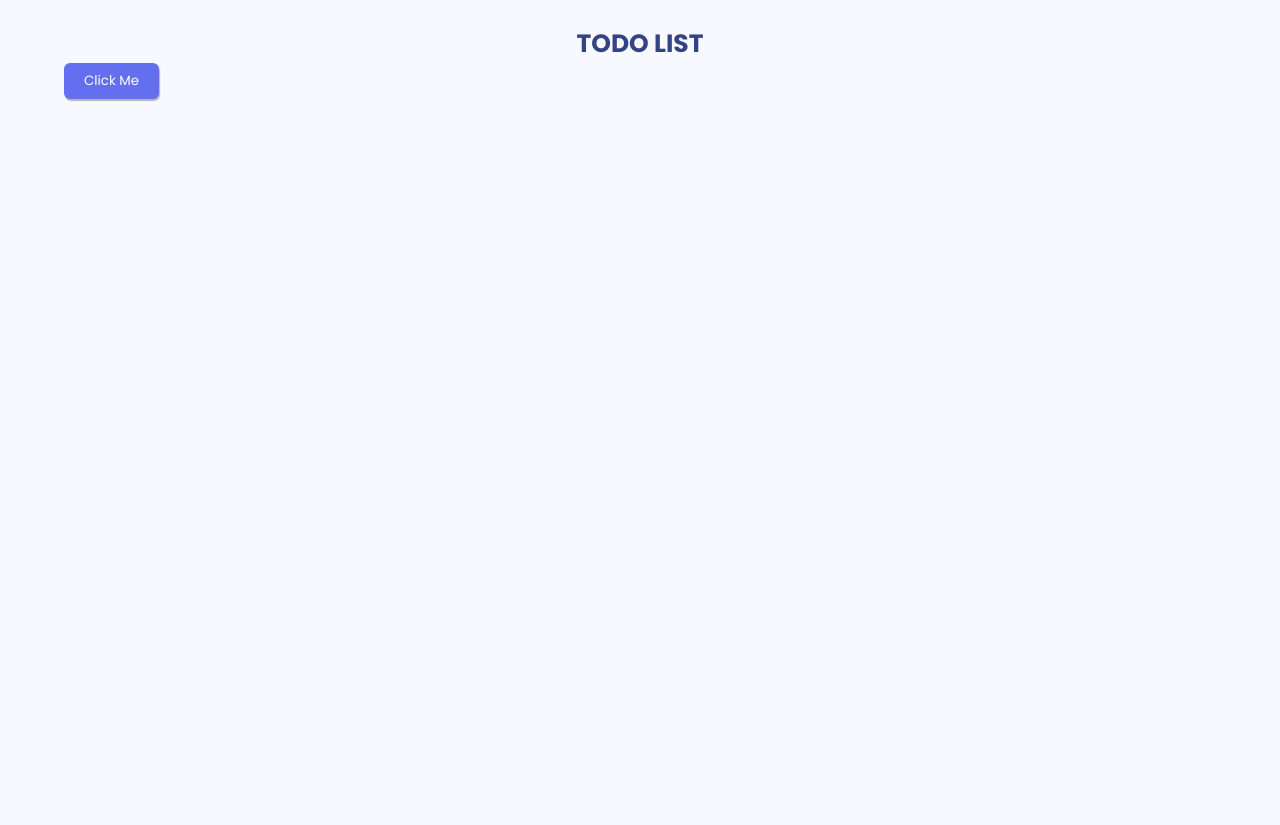
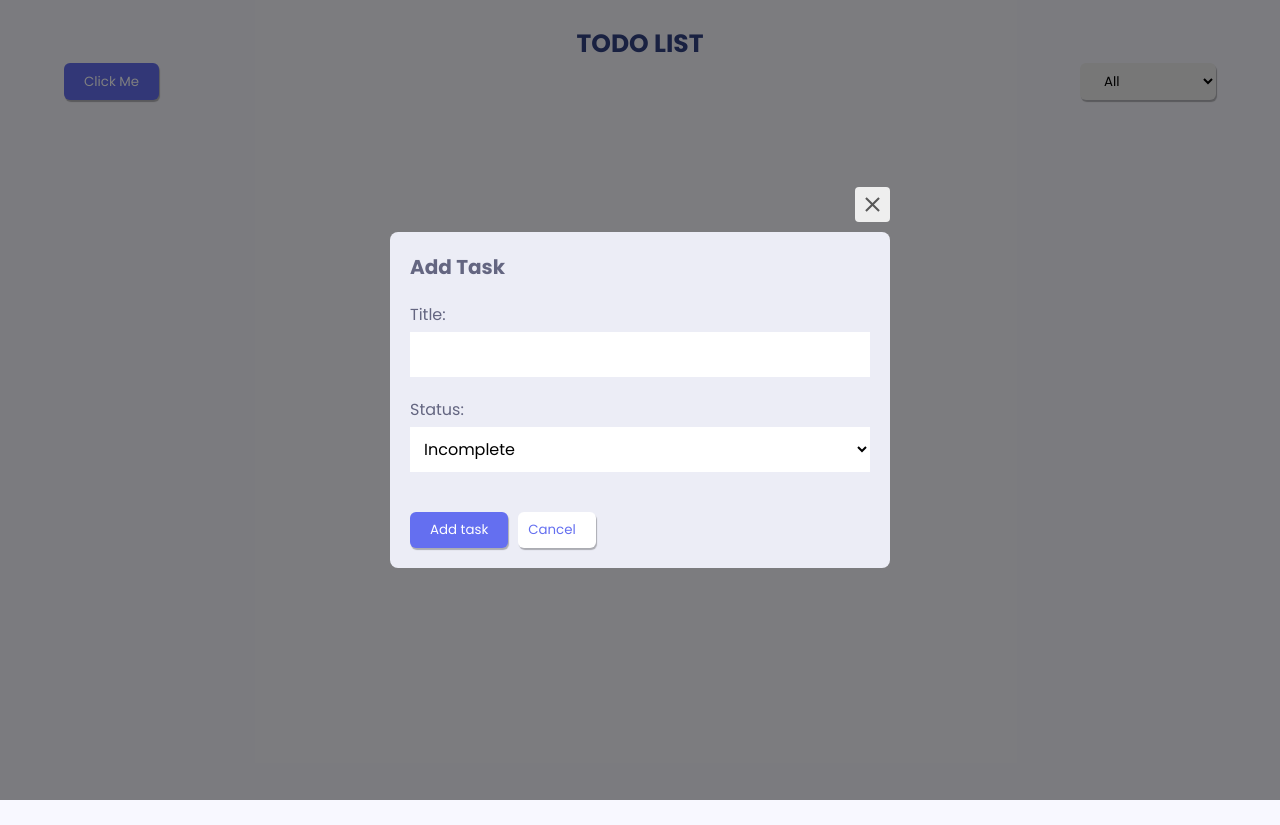
Before and after one commit to d-zucho/todo-app-yt, a React (Vite) app: page / in a window 1280 px wide. Built offline with nearby package versions, Linux system fonts and the light colour scheme.

Commit message:
start modal and form with styles

```diff
--- a/src/App.jsx
+++ b/src/App.jsx
@@ -5,6 +5,7 @@ import Header from './components/Header'
 
 // global styles
 import './styles/GlobalStyles.css'
+import Modal from './components/Modal'
 
 function App() {
   return (
@@ -12,6 +13,7 @@ function App() {
       <PageTitle>Todo List</PageTitle>
       <div className='container'>
         <Header />
+        <Modal />
       </div>
     </>
   )
--- a/src/components/Button.jsx
+++ b/src/components/Button.jsx
@@ -13,10 +13,8 @@ function Button({ type, varient, children }) {
   )
 }
 
-function SelectButton() {
-  return <div></div>
+export function SelectButton({ children, id, ...rest }) {
+  return <select className='btn btn_select'>{children}</select>
 }
 
-export { Button, SelectButton }
-
 export default Button
--- a/src/components/Header.jsx
+++ b/src/components/Header.jsx
@@ -1,4 +1,6 @@
-import Button from './Button'
+import Button, { SelectButton } from './Button'
+
+import '../styles/header.styles.css'
 
 function Header() {
   return (
@@ -6,6 +8,11 @@ function Header() {
       <Button varient='primary' type='button'>
         Click Me
       </Button>
+      <SelectButton>
+        <option value='all'>All</option>
+        <option value='incomplete'>Incomplete</option>
+        <option value='complete'>Complete</option>
+      </SelectButton>
     </header>
   )
 }
--- /dev/null
+++ b/src/components/Modal.jsx
@@ -0,0 +1,47 @@
+import '../styles/modal.styles.css'
+import Button from './Button'
+import { MdOutlineClose } from 'react-icons/md'
+
+function Modal() {
+  return (
+    <div className='modal-wrapper'>
+      <div className='modal-container'>
+        <div className='closeIcon-container'>
+          <MdOutlineClose className='close-icon' />
+        </div>
+        <form
+          onSubmit={(e) => {
+            e.preventDefault()
+            console.log('form submitted')
+          }}
+          className='modal-form'
+        >
+          <h1 className='formTitle'>Add Task</h1>
+          <div className='form-group'>
+            <label className='form-label' htmlFor='title'>
+              Title:{' '}
+            </label>
+            <input type='text' name='title' id='title' />
+            <label className='form-label' htmlFor='status'>
+              Status:{' '}
+            </label>
+            <select name='status' id='status'>
+              <option value='incomplete'>Incomplete</option>
+              <option value='complete'>Complete</option>
+            </select>
+          </div>
+          <div className='buttonContainer'>
+            <Button type='submit' varient='primary'>
+              Add task
+            </Button>
+            <Button type='button' varient='secondary'>
+              Cancel
+            </Button>
+          </div>
+        </form>
+      </div>
+    </div>
+  )
+}
+
+export default Modal
--- a/src/styles/button.styles.css
+++ b/src/styles/button.styles.css
@@ -25,5 +25,13 @@
 .btn_secondary {
   background-color: var(--white);
   color: var(--primaryPurple);
+  padding-left: 1rem;
   font-weight: 500;
+  border: none;
 }
+
+.btn_secondary:active {
+  color: var(--primaryPurple);
+  background-color: var(--white);
+  outline: none;
+}
--- /dev/null
+++ b/src/styles/header.styles.css
@@ -0,0 +1,4 @@
+header {
+  display: flex;
+  justify-content: space-between;
+}
--- /dev/null
+++ b/src/styles/modal.styles.css
@@ -0,0 +1,98 @@
+.modal-wrapper {
+  position: fixed;
+  top: 0;
+  left: 0;
+  width: 100%;
+  height: 100%;
+  background: rgba(0, 0, 0, 0.5);
+  z-index: 1000;
+  display: flex;
+  justify-content: center;
+  align-items: center;
+}
+.modal-container {
+  background-color: var(--bg-2);
+  max-width: 500px;
+  width: 90%;
+  margin: 0 auto;
+  display: flex;
+  justify-content: center;
+  align-items: center;
+  padding: 2rem;
+  border-radius: 8px;
+  position: relative;
+}
+.closeIcon-container {
+  position: absolute;
+  top: -10px;
+  right: 0;
+  transform: translateY(-100%);
+  font-size: 2.5rem;
+  padding: 0.5rem;
+  border-radius: 4px;
+  background-color: var(--gray-1);
+  color: var(--black-2);
+  display: flex;
+  align-items: center;
+  justify-content: center;
+  cursor: pointer;
+  transition: 0.3s ease all;
+  z-index: -1;
+  &:hover {
+    background-color: #e32525;
+    color: white;
+  }
+}
+.formTitle {
+  color: var(--black-1);
+  font-size: 2rem;
+  font-weight: 600;
+  margin-bottom: 2rem;
+  text-transform: capitalize;
+}
+.modal-form {
+  width: 100%;
+  label {
+    font-size: 1.6rem;
+    color: var(--black-1);
+    input,
+    select {
+      margin-top: 0.5rem;
+      margin-bottom: 2rem;
+      width: 100%;
+      padding: 1rem;
+      border: none;
+      background-color: var(--white);
+      font-size: 1.6rem;
+    }
+  }
+}
+
+.form-label {
+  display: block;
+}
+
+.modal-form input,
+.model-form select,
+#status {
+  outline: none;
+  width: 100%;
+  margin-top: 0.5rem;
+  margin-bottom: 2rem;
+  padding: 1rem;
+  border: none;
+  background-color: var(--white);
+  font-size: 1.6rem;
+}
+
+.buttonContainer {
+  display: flex;
+  justify-content: flex-start;
+  align-items: center;
+  margin-top: 2rem;
+  gap: 1rem;
+}
+
+.modal-form select {
+  outline: none;
+}
```
Also changed, not shown: src/components/List.jsx (added, +9 -0 lines), src/components/Todo.jsx (added, +9 -0 lines).
